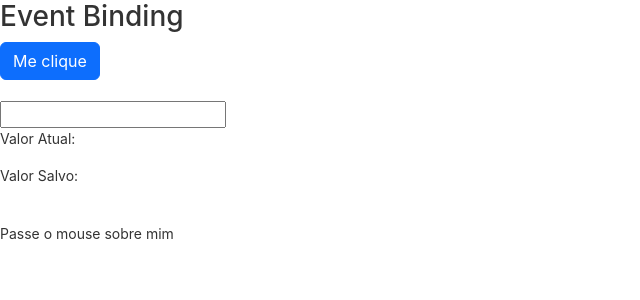
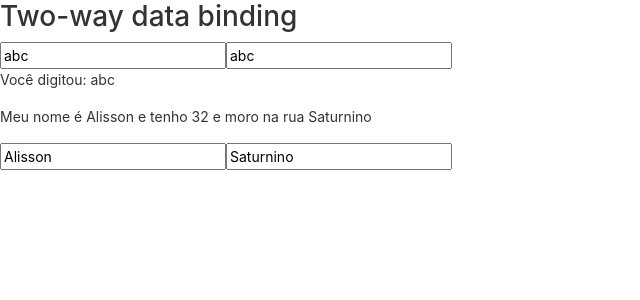
Before and after one commit to apazze/angular-spike, an Angular app in the folder angular/: page / in a window 1280 px wide. Shown: the top 300 px of the page, without its empty margins (0-640 px from the left). Built offline with nearby package versions, Linux system fonts and the light colour scheme.

Commit message:
Two way data binding, importar FormsModule

```diff
--- a/angular/src/app/app.module.ts
+++ b/angular/src/app/app.module.ts
@@ -6,6 +6,7 @@ import { MeuPrimeiroComponenteComponent } from './meu-primeiro-componente/meu-pr
 import { MeuPrimeiroModuloModule } from './meu-primeiro-modulo/meu-primeiro-modulo.module';
 import { DataBindingComponent } from './data-binding/data-binding.component';
 import { NgbModule } from '@ng-bootstrap/ng-bootstrap';
+import { FormsModule } from '@angular/forms';
 
 @NgModule({ //Decorator ou anotação da classe que é um módulo e que agrupa e organiza componentes, services, etc... de uma determinado pacote ou feature
   declarations: [ // declarations, imports, providers, bootstrap são metadados
@@ -14,7 +15,9 @@ import { NgbModule } from '@ng-bootstrap/ng-bootstrap';
   ],
   imports: [
     BrowserModule, // módulos externos que serão importados nos componentes ou neste módulo
-    MeuPrimeiroModuloModule, NgbModule
+    MeuPrimeiroModuloModule,
+    NgbModule,
+    FormsModule
   ],
   providers: [], // serviços para o módulo. Neste caso, como se trata do AppModule ele serão globais, exemplo de uso: serviço de Autenticação ou guardas de rotad devem ser declarados aqui, ficará de escopo para toda a aplicação
   bootstrap: [AppComponent] //somente está disponivel neste módulo raíz, este AppComponent é o componente principal, onde ficará o menu, rotas, etc...
--- a/angular/src/app/data-binding/data-binding.component.html
+++ b/angular/src/app/data-binding/data-binding.component.html
@@ -1,5 +1,6 @@
+<!--
 <section>
-  <!-- <article>
+   <article>
     <h3>
       Interpolation/Interpolação -> que é o valor do Componente para o Template
       HTML
@@ -59,11 +60,11 @@
     </div>
   </article> -->
 
-  <section class="event-binding">
+<!-- <section class="event-binding">
     <article>
       <h3>Event Binding</h3>
       <div>
-        <button (click)="botaoClicado()" class="btn btn-primary"> <!-- seria a mesma coisa que on-click ao inves de (click)-->
+        <button (click)="botaoClicado()" class="btn btn-primary"> //seria a mesma coisa que on-click ao inves de (click)
           Me clique
         </button>
         <br /><br />
@@ -81,7 +82,7 @@
         <span
         (mouseover)="onMouseOverOut()"
         (mouseout)="onMouseOverOut()"
-        [class.minhaClasseCss]="isMouseOver"> <!--Se o valor de isMouseOver for true-->
+        [class.minhaClasseCss]="isMouseOver"> //Se o valor de isMouseOver for true
         Passe o mouse sobre mim
       </span>
 
@@ -89,3 +90,26 @@
     </article>
   </section>
 </section>
+-->
+<section class="two-way-binding">
+  <article>
+    <h3>Two-way data binding</h3>
+    <div>
+      <input type="text" [value]="nome" (input)="nome = $event.target.value" />
+
+      <input type="text" [(ngModel)]="nome" />
+
+      <p>Você digitou: {{ nome }}</p>
+    </div>
+
+    <div>
+      <p>
+        Meu nome é {{ pessoa.nome }} e tenho {{ pessoa.idade }} e moro na rua
+        {{ pessoa.end.rua }}
+      </p>
+
+      <input type="text" [(ngModel)]="pessoa.nome" />
+      <input type="text" [(ngModel)]="pessoa.end.rua" />
+    </div>
+  </article>
+</section>
--- a/angular/src/app/data-binding/data-binding.component.ts
+++ b/angular/src/app/data-binding/data-binding.component.ts
@@ -16,6 +16,16 @@ export class DataBindingComponent {
   urlImagem: string = "http://lorempixel.com.br/400/200"
 
   isMouseOver: boolean = false;
+
+  nome: string = 'abc';
+
+  pessoa: any = {
+    nome: 'Alisson',
+    idade: 32,
+    end: {
+      rua: 'Saturnino'
+    }
+  }
 
   getValor() {
     return 1;
--- a/angular/tsconfig.json
+++ b/angular/tsconfig.json
@@ -28,6 +28,8 @@
     "enableI18nLegacyMessageIdFormat": false,
     "strictInjectionParameters": true,
     "strictInputAccessModifiers": true,
-    "strictTemplates": true
+    "strictTemplates": true,
+    "strictNullChecks": false,
+    "strictDomEventTypes": false
   }
 }
```
